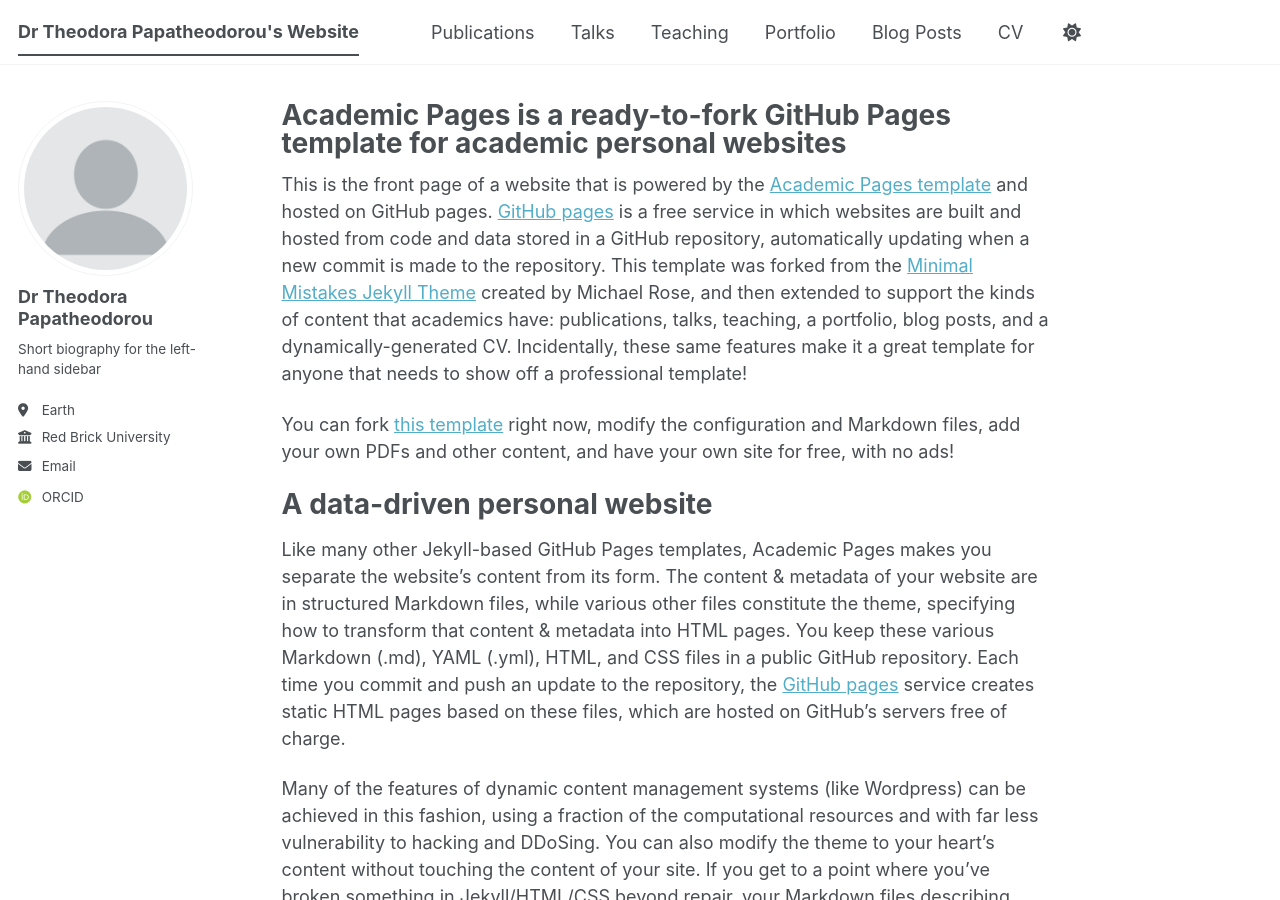
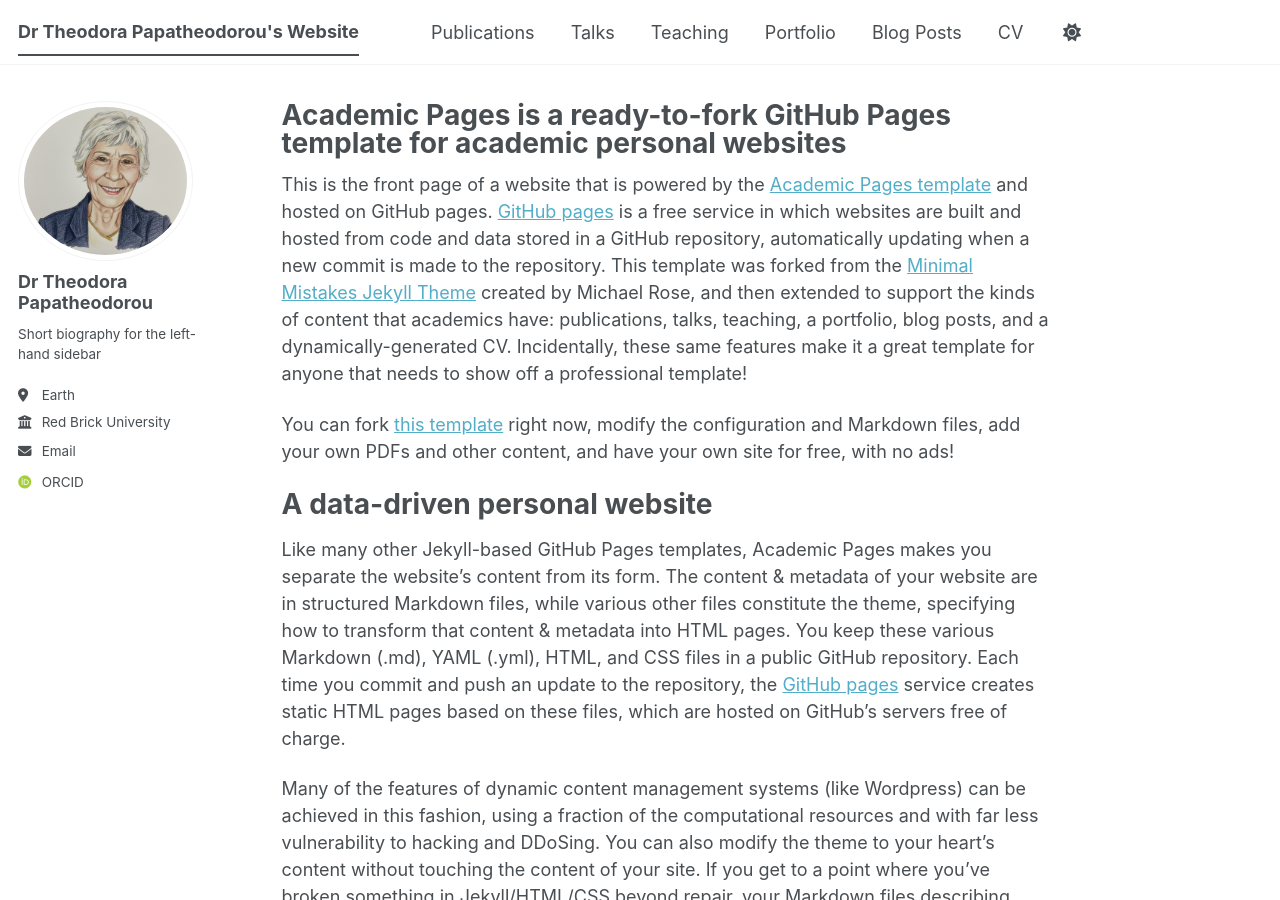
Before and after one commit to theodorapapatheodorou/theodorapapatheodorou.github.io, a Jekyll site: the page built from _pages/about.md, in a window 1280 px wide and 900 px high. Built offline with Jekyll 4.4.1, drawn with Linux system fonts in a browser that asks for light colours; some web fonts are replaced; a script bundle is joined from its source files by our own code; library files that are not in the unit come from our copies.

Commit message:
Update profile picture in _config.yml

```diff
--- a/_config.yml
+++ b/_config.yml
@@ -23,7 +23,7 @@ repository               : "theodorapapatheodorou/theodorapapatheodorou.github.i
 #               Additional customization can be done by editing /_includes/author-profile.html
 author:
   # Biographic information
-  avatar           : "profile.png"
+  avatar           : "profile-picture-cropped.png"
   name             : "Dr Theodora Papatheodorou"
   pronouns         : # example: "she/her"
   bio              : "Short biography for the left-hand sidebar"
```
